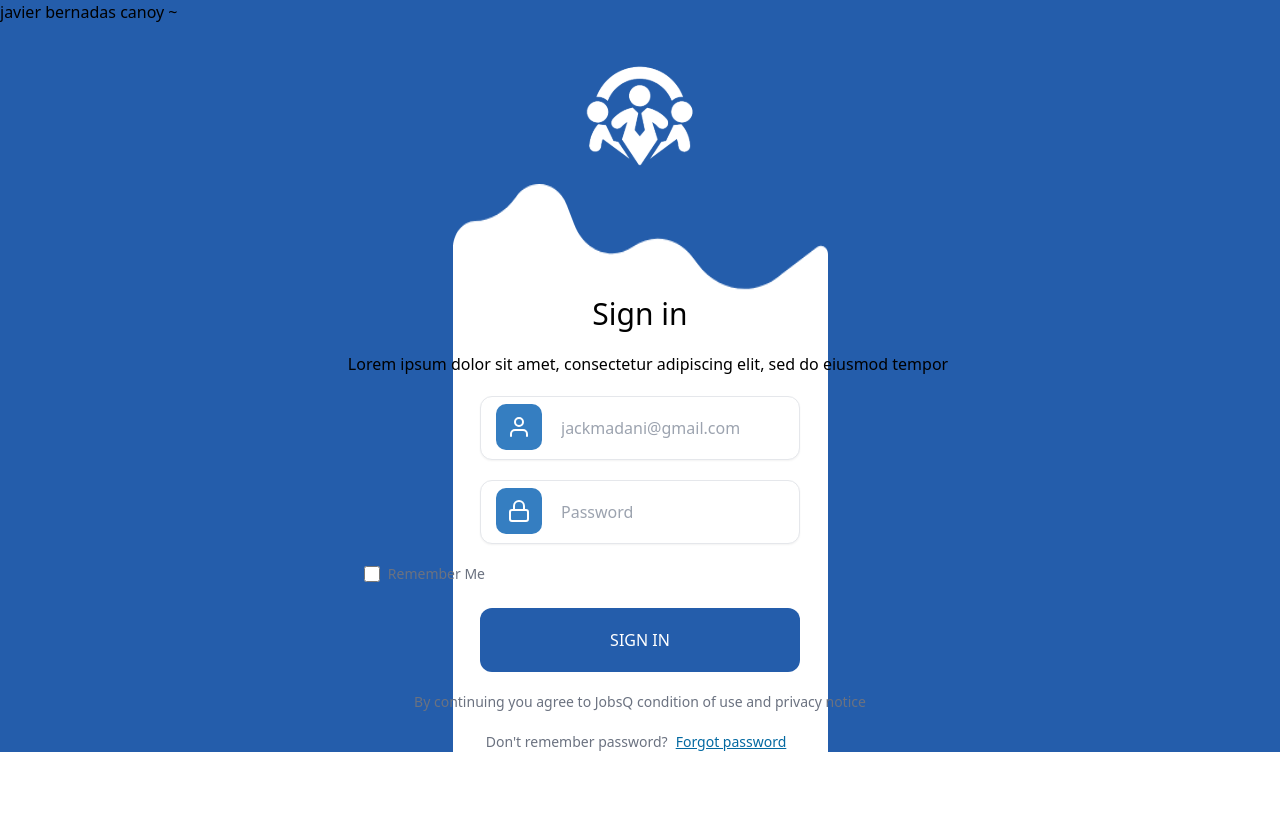
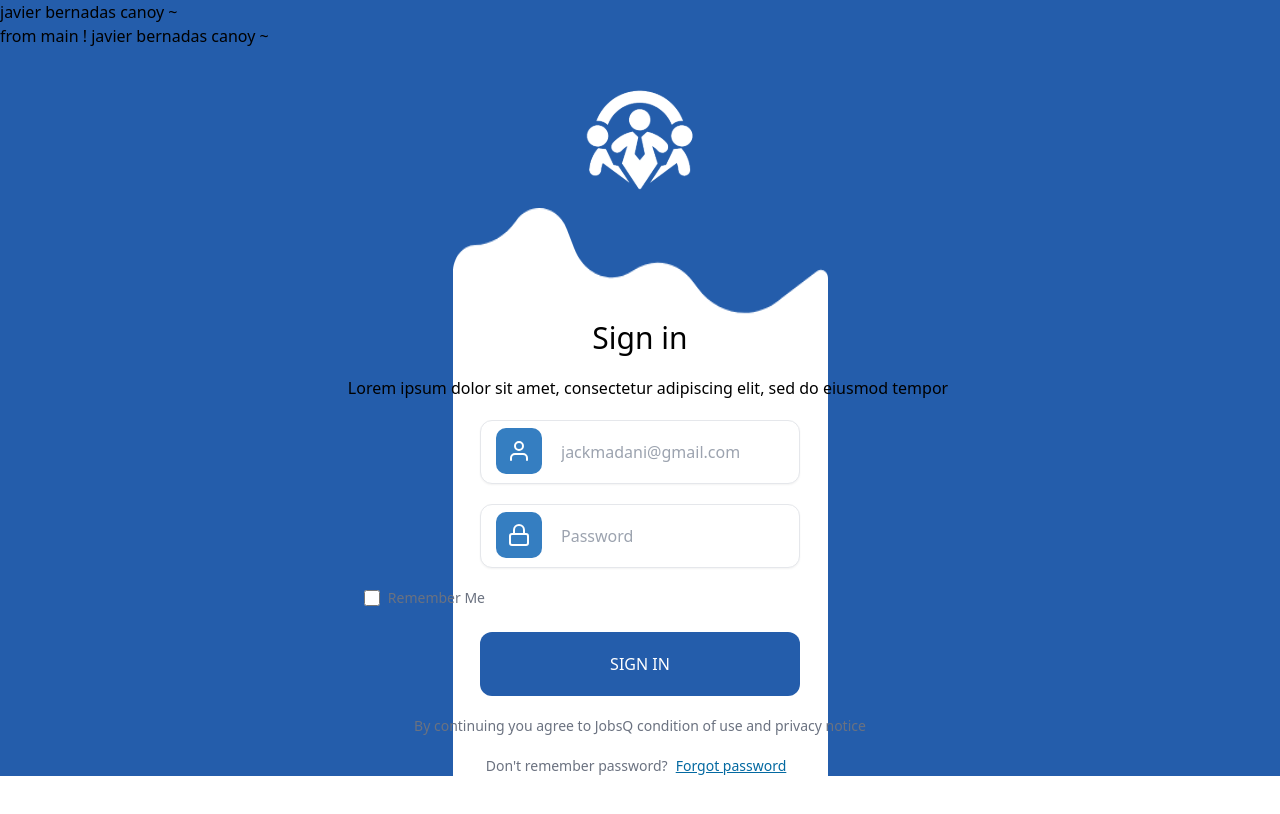
Before and after one commit to JavierCanoy/javier-onboarding-website, a Next.js app in the folder Desktop/first-project/: page /components/sign-in in a window 1280 px wide. Shown: the top 814 px of the page. Built offline with nearby package versions, Linux system fonts and the light colour scheme.

Commit message:
adding-from-main

```diff
--- a/Desktop/first-project/pages/components/sign-in.js
+++ b/Desktop/first-project/pages/components/sign-in.js
@@ -37,6 +37,8 @@ export default function Login() {
     <>
       <div className="main-wrapper bg-colorThem-100  ">
         <div> javier bernadas canoy ~  </div>
+        <div>  from main ! javier bernadas canoy ~  </div>
+
         <div className="  grid  justify-items-center">
           <div className="image-logo mt-6">
             <Image
```
